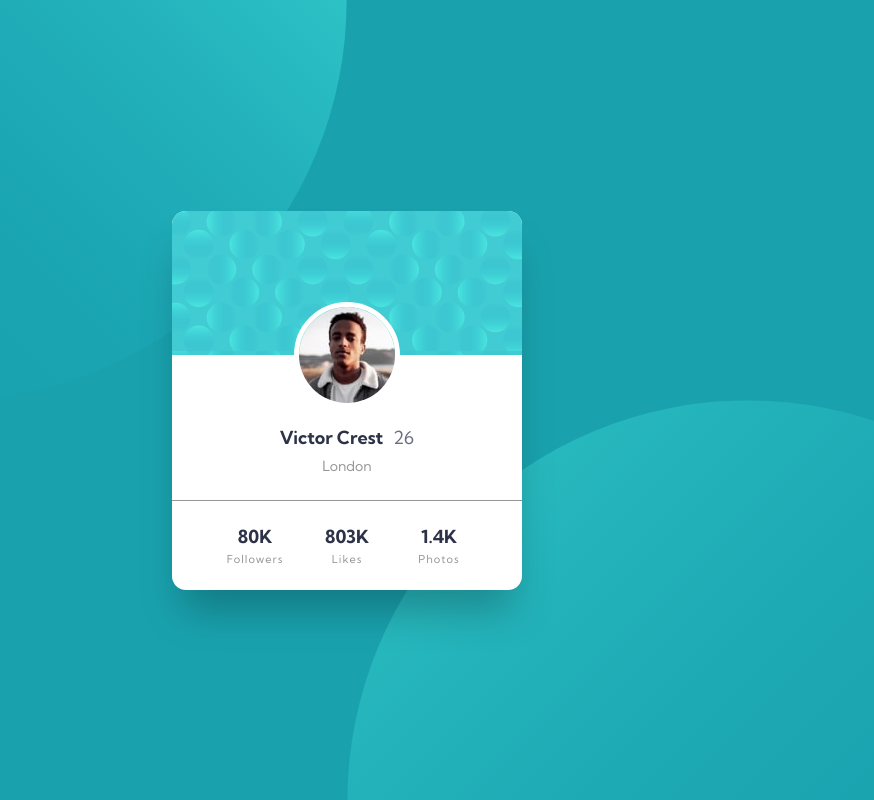
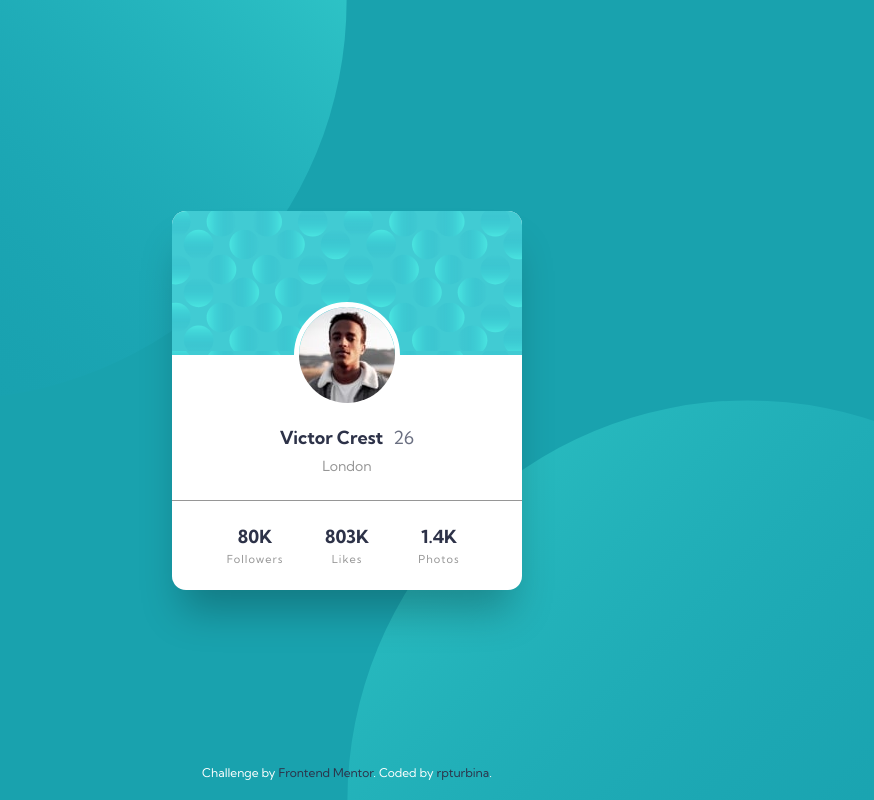
Before and after one commit to rpturbina/profile-card-component-main, a plain HTML site: page index.html in a window 1280 px wide. Shown: the whole page, without its empty margins (293-1167 px from the left). Drawn offline with Linux system fonts and the light colour scheme.

Commit message:
Add footer styling

```diff
--- a/scss/main.scss
+++ b/scss/main.scss
@@ -24,6 +24,10 @@ li {
 
 body {
   font-family: $kumbh-sans-font;
+}
+
+a {
+  text-decoration: none;
 }
 
 // * Main Styling
@@ -121,11 +125,15 @@ body {
 
 // * Footer Styling
 .footer {
-  display: none;
-  font-size: 11px;
+  position: absolute;
+  bottom: 20px;
+  left: 0;
+  right: 0;
+  color: #fff;
+  font-size: 12px;
   text-align: center;
   a {
-    color: hsl(228, 45%, 44%);
+    color: $very-dark-desaturated-blue;
   }
 }
 
```
Also changed, not shown: css/main.css, 1 other file.
